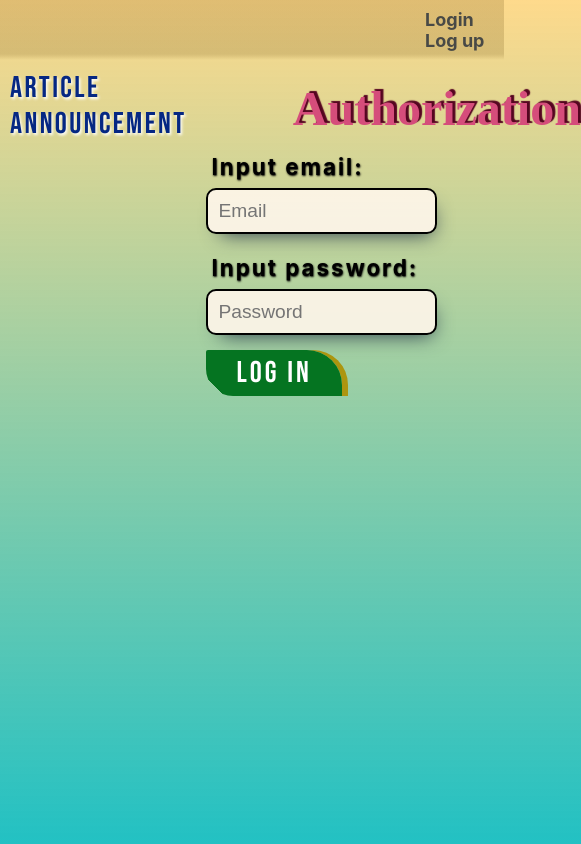
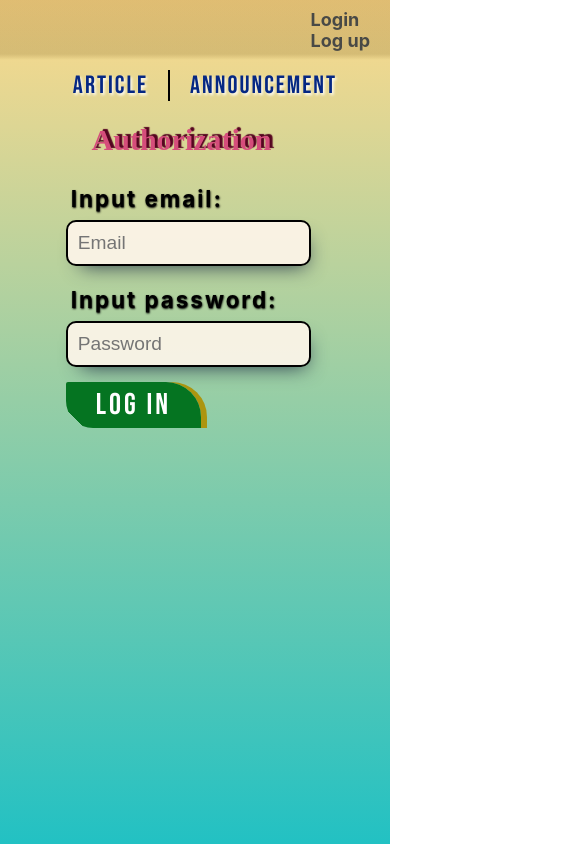
Before and after one commit to just-Daniel/effective-octo-rotary-phone, a React (Create React App) app: page /login in a window 390 px wide. Shown: the whole page, 581 px wide, since content can reach past the window. Built offline with nearby package versions, Linux system fonts and the light colour scheme; a web font is replaced by a local one.

Commit message:
added style

```diff
--- a/src/App.css
+++ b/src/App.css
@@ -47,7 +47,6 @@ h1 {
   font-family: "Shizuru", cursive;
   font-size: 48px;
   line-height: 38px;
-  margin-bottom: 0px;
   margin: 20px 30%;
   text-shadow: 3px -2px 1px #550520;
 }
@@ -74,13 +73,13 @@ button .save {
 
 @media (max-width: 770px) {
   .app-wrapper {
-    /* display: grid;
+    display: grid;
+    grid-template-rows: 60px 60px 1fr;
+    grid-template-columns: 2fr 10fr 2fr;
     grid-template-areas:
       "header header header"
       "navbar navbar navbar"
-      "place content place";
-    grid-template-rows: 60px 60px 1fr;
-    grid-template-columns: 2fr 10fr 2fr; */
+      ". content .";
     min-height: 100vh;
   }
   .main-content {
@@ -88,3 +87,17 @@ button .save {
     padding: 10px;
   }
 }
+
+@media (max-width: 570px) {
+  .app-wrapper {
+    grid-template-rows: 60px 30px 1fr;
+  }
+  h1 {
+    font-size: 30px;
+    line-height: 40px;
+    margin: 20px 10%;
+  }
+  h3 {
+    font-size: 20px;
+  }
+}
--- a/src/UI/Input/Input.module.css
+++ b/src/UI/Input/Input.module.css
@@ -38,3 +38,9 @@
   font-family: "Sansita Swashed", cursive;
   text-shadow: 0.5px 0.5px 2px #000;
 }
+
+@media (max-width: 570px) {
+  .Input input {
+    width: 95%;
+  }
+}
--- a/src/UI/Input/InputContainer.js
+++ b/src/UI/Input/InputContainer.js
@@ -39,7 +39,6 @@ const validateInput = (value, validation, props) => {
 
 //  Accepts: inputControls, changeInputElement, showOnSubmitError
 const InputContainer = props => {
-    console.log('PROPS', props);
     const onFormChanged = (event, inputName) => {
         const inputControls = {...props.inputControls};
         const input = {...inputControls[inputName]};
--- a/src/UI/Pagination/Pagination.module.css
+++ b/src/UI/Pagination/Pagination.module.css
@@ -35,3 +35,26 @@
   background-color: #ddd;
   border-radius: 5px;
 }
+
+@media (max-width: 570px) {
+  .pagination {
+    width: 300px;
+  }
+  .pagination span {
+    padding: 8px 8px;
+  }
+  .pagination button {
+    padding: 4px 8px;
+  }
+}
+@media (max-width: 350px) {
+  .pagination {
+    width: 250px;
+  }
+  .pagination span {
+    padding: 4px 4px;
+  }
+  .pagination button {
+    padding: 2px 4px;
+  }
+}
--- a/src/components/Auth/Register/Register.module.css
+++ b/src/components/Auth/Register/Register.module.css
@@ -32,3 +32,19 @@ form h3 {
   border: 5px solid rgb(124, 20, 20);
   box-shadow: 0px 0px 10px rgb(253, 57, 22);
 }
+
+@media (max-width: 570px) {
+  .imageContainer img {
+    width: 100px;
+    height: 100px;
+    border: 2px solid;
+    padding: 2px;
+  }
+  .imageContainer img.active {
+    border: 2px solid rgb(124, 20, 20);
+  }
+
+  form h3 {
+    font-size: 1.2em;
+  }
+}
--- a/src/components/Comments/Comments.module.css
+++ b/src/components/Comments/Comments.module.css
@@ -11,7 +11,7 @@
   position: relative;
   margin: 10px;
   padding-top: 15px;
-  width: 60vw;
+  width: 100%;
 }
 
 .CommentItem .ButtonsComment {
@@ -71,16 +71,12 @@
 }
 
 .CommentItem .CommentItemContent form {
-  /* position: relative; */
   display: block;
 }
 .CommentItem .CommentItemContent form textarea {
-  /* position: absolute; */
-  /* height: 31px; */
   width: calc(100% - 40px);
   display: block;
   margin: 10px 20px;
-  /* padding: 0; */
   box-sizing: border-box;
 }
 .editCommentErrorMessage {
@@ -96,3 +92,15 @@
   background-color: rgb(63, 211, 199);
   color: #312727;
 }
+
+@media (max-width: 570px) {
+  .editCommentContainer .editButtons {
+    padding-bottom: 2%;
+  }
+}
+@media (max-width: 470px) {
+  .editCommentContainer .editButtons {
+    padding-bottom: 3%;
+    padding-left: 10%;
+  }
+}
--- a/src/components/Navbar/Navbar.module.css
+++ b/src/components/Navbar/Navbar.module.css
@@ -1,7 +1,7 @@
 @import url("https://fonts.googleapis.com/css2?family=Bebas+Neue&display=swap");
 
 .navContainer {
-  grid-area: "navbar";
+  grid-area: navbar;
   padding: 10px;
 }
 
@@ -27,7 +27,24 @@
 
 @media (max-width: 770px) {
   .navContainer {
-    grid-area: "navbar";
+    grid-area: navbar;
     padding: 10px;
   }
 }
+@media (max-width: 570px) {
+  .navContainer a {
+    font-size: 25px;
+  }
+  .navContainer ul {
+    display: flex;
+    justify-content: center;
+  }
+  .navContainer ul li {
+    display: inline-block;
+    padding-left: 20px;
+  }
+  .navContainer ul li:nth-child(1) {
+    padding-right: 20px;
+    border-right: 2px solid;
+  }
+}
--- a/src/components/Posts/Post/Post.module.css
+++ b/src/components/Posts/Post/Post.module.css
@@ -1,5 +1,6 @@
-.Article {
-  /* min-height: 100%; */
+.PostsContainer {
+  width: 90%;
+  margin: 0 auto;
 }
 
 .Post {
@@ -95,6 +96,9 @@
   );
 }
 
+.CreatePost {
+  /* width: 80%; */
+}
 .CreatePost form button {
   padding: 5px 30px;
   font-size: 30px;
@@ -108,3 +112,17 @@
   outline: none;
   cursor: pointer;
 }
+
+@media (max-width: 570px) {
+  .Post button {
+    display: inline-block;
+    font-size: 10px;
+    padding: 4px 8px;
+  }
+  .buttonPostsComment button.commentBtn {
+    padding: 5px 10px;
+  }
+  .Post h3 {
+    font-size: 20px;
+  }
+}
--- a/src/components/Posts/PostsContainer.jsx
+++ b/src/components/Posts/PostsContainer.jsx
@@ -82,7 +82,7 @@ class PostsContainer extends React.Component {
                         showOnPostError={ this.props.showOnPostError }
                     />
                 }
-
+                <div className={cls.PostsContainer}>
                 {
                     this.props.posts.map(item => (
                         <Post
@@ -110,6 +110,7 @@ class PostsContainer extends React.Component {
                         />
                     ))
                 }
+                </div>
 
                 <Pagination
                     countPosts={ this.props.countPosts }
```
